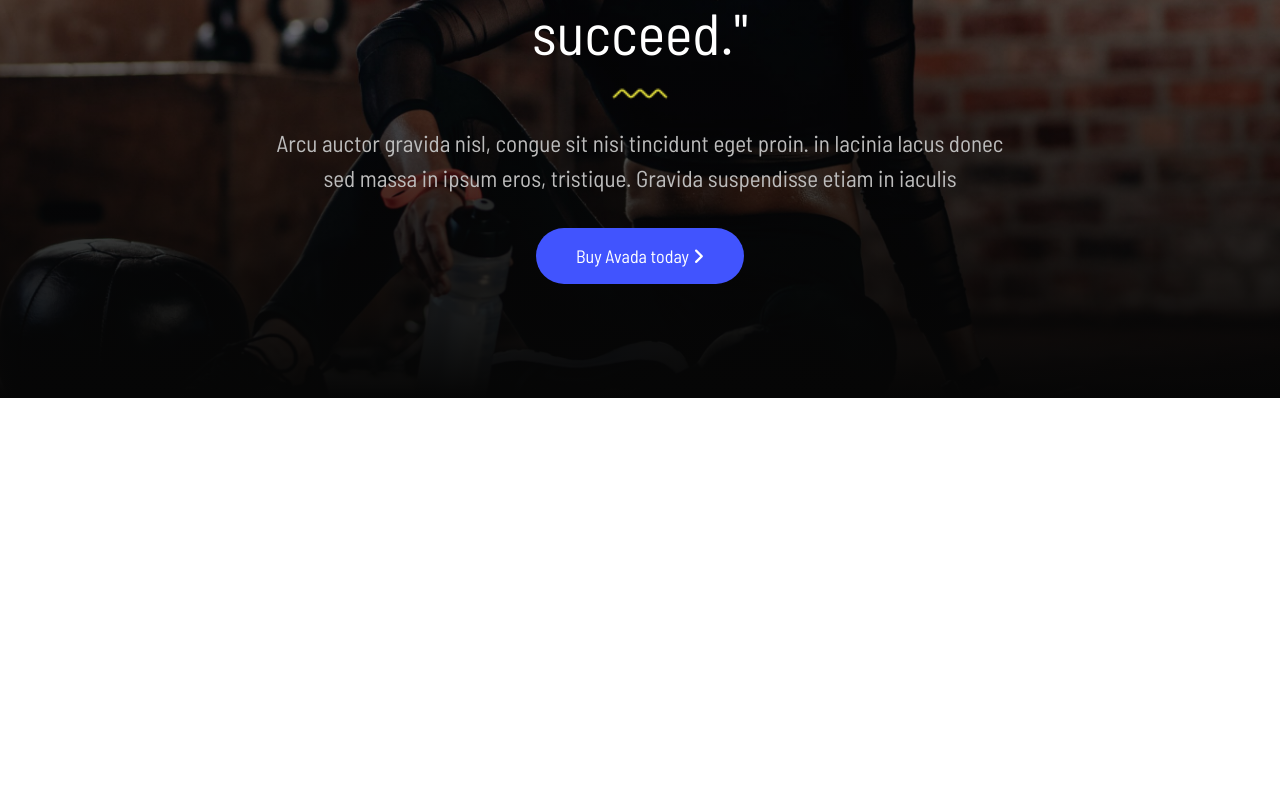
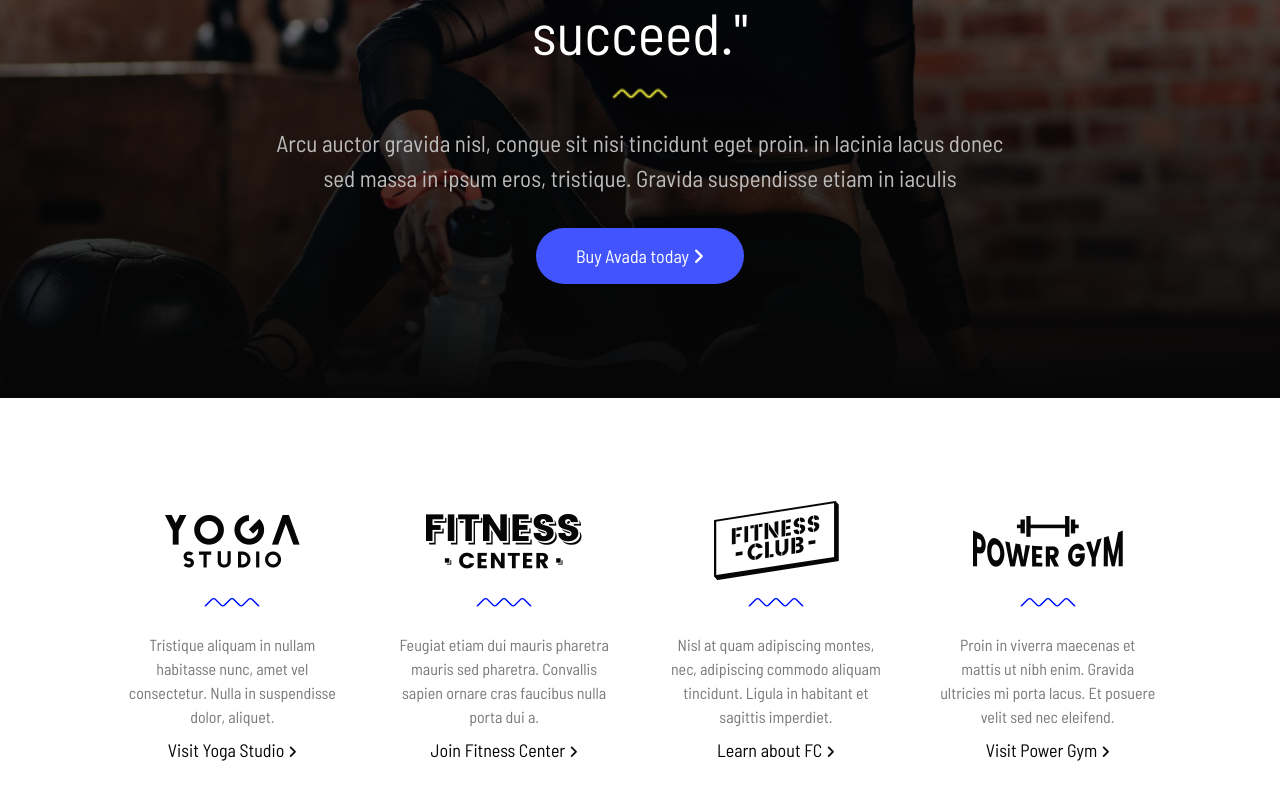
Before and after one commit to Lucianor01/proj-html-vuejs, a Vue app: page / in a window 1280 px wide. Shown: the part 4602-5402 px from the top of the page. Before the commit the page ends 5000 px from the top, so only its background shows below. Built offline with nearby package versions, Linux system fonts and the light colour scheme; the HTML template or start-up script is replaced by a standard one.

Commit message:
Card Link

```diff
--- /dev/null
+++ b/src/components/CardLink.vue
@@ -0,0 +1,52 @@
+<script>
+export default {
+    name: "CardLink",
+    props: ['infoLink'],
+
+}
+
+</script>
+
+<template>
+    <div class="col-3">
+        <div class="card text-center border-0">
+            <img :src="infoLink.img" class="card-img-top mb-2" alt="wave">
+            <img class="m-auto" :src="infoLink.waveImg" alt="infoLink.link">
+            <div class="card-body">
+                <p class="card-title">{{ infoLink.description }}</p>
+                <a href="#" class="text-decoration-none">
+                    {{ infoLink.link }} <i class="fa-solid fa-angle-right"></i>
+                </a>
+            </div>
+        </div>
+    </div>
+</template>
+
+<style lang="scss" scoped>
+@use '../style/main.scss' as *;
+
+.col-3 {
+
+
+    .card-img-top {
+        max-width: 156px;
+        margin: auto;
+    }
+
+    p {
+        color: $jumbo;
+    }
+
+    a {
+        font-size: 18px;
+        font-weight: 500;
+        color: $cod-gray;
+
+        i {
+            font-size: 14px;
+        }
+
+    }
+
+}
+</style>
--- a/src/components/MainComp.vue
+++ b/src/components/MainComp.vue
@@ -6,6 +6,7 @@ import EmailComp from './EmailComp.vue';
 import CardTraining from './CardTraining.vue';
 import LatestArticles from './LatestArticles.vue';
 import SpeechMain from './SpeechMain.vue';
+import CardLink from './CardLink.vue';
 export default {
     name: "MainComp",
     components: {
@@ -14,7 +15,8 @@ export default {
         EmailComp,
         CardTraining,
         LatestArticles,
-        SpeechMain
+        SpeechMain,
+        CardLink
     },
     data() {
         return {
@@ -61,6 +63,13 @@ export default {
         </div>
     </section>
     <SpeechMain />
+    <section>
+        <div class="container" id="container-card-link">
+            <div class="row">
+                <CardLink v-for="(link, index) in store.cardLinks" :key="index" :infoLink="link" />
+            </div>
+        </div>
+    </section>
 </template>
 
 <style lang="scss" scoped>
@@ -92,4 +101,11 @@ export default {
     }
 
 }
+
+#container-card-link {
+    padding-top: 8%;
+    padding-right: 3%;
+    padding-bottom: 8%;
+    padding-left: 3%;
+}
 </style>
--- a/src/store.js
+++ b/src/store.js
@@ -81,5 +81,32 @@ export const store = reactive(
                 subTitle: 'By admin | November 26th, 2019 | Gym'
             }
         ],
+
+        cardLinks: [
+            {
+                img: '/img/sponsor-1-2x.png',
+                waveImg: '/img/image-7.png',
+                description: 'Tristique aliquam in nullam habitasse  nunc, amet vel consectetur. Nulla in suspendisse dolor, aliquet.',
+                link: 'Visit Yoga Studio'
+            },
+            {
+                img: '/img/sponsor-2-2x.png',
+                waveImg: '/img/image-7.png',
+                description: 'Feugiat etiam dui mauris pharetra mauris sed pharetra. Convallis sapien ornare cras faucibus nulla porta dui a.',
+                link: 'Join Fitness Center'
+            },
+            {
+                img: '/img/sponsor-3-2x.png',
+                waveImg: '/img/image-7.png',
+                description: 'Nisl at quam adipiscing montes, nec, adipiscing commodo aliquam tincidunt. Ligula in habitant et sagittis imperdiet.',
+                link: 'Learn about FC'
+            },
+            {
+                img: '/img/sponsor-4-2x.png',
+                waveImg: '/img/image-7.png',
+                description: 'Proin in viverra maecenas et mattis ut nibh enim. Gravida ultricies mi porta lacus. Et posuere velit sed nec eleifend.',
+                link: 'Visit Power Gym'
+            }
+        ]
     }
 )
```
Also changed, not shown: public/img/image-7.png (added).
